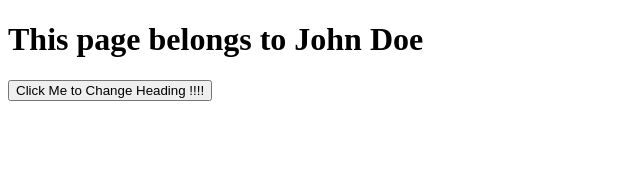
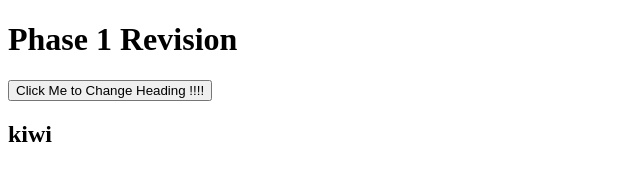
Before and after one commit to bettercodevivek/FrontEnd_Mastery, a plain HTML site: page Phase1/01_basics/index.html in a window 1280 px wide. Both pictures are taken after a click on the button "Click Me to Change Heading !!!!". Shown: the whole page, without its empty margins (0-640 px from the left). Drawn offline with Linux system fonts and the light colour scheme.

Commit message:
Learning about hoisting and TDZ

```diff
--- a/Phase1/01_basics/index.html
+++ b/Phase1/01_basics/index.html
@@ -6,6 +6,7 @@
     <body>
         <h1 id="head-1"> Phase 1 Revision </h1>
         <button id="alert-btn"> Click Me to Change Heading !!!!</button>
+        <h2 id="Fruits-heading">Names of Fruit</h2>
     </body>
     <script src="script.js"></script>
 </html>
--- a/Phase1/01_basics/script.js
+++ b/Phase1/01_basics/script.js
@@ -4,7 +4,30 @@ const AlertBtn = document.getElementById('alert-btn');
 
 const Head1 = document.getElementById('head-1');
 
+// let userName=prompt("Enter Your Name BOSS!!");
+
+
 AlertBtn.addEventListener('click',()=>{
-   Head1.innerText=`This page belongs to ${name1}`;
+   Head1.innerText=`This page belongs to ${userName}`;
 // console.log("hello");
 })
+
+const fruits = ["apple","orange","banana","kiwi"];
+
+const FruitHeader = document.getElementById("Fruits-heading");
+
+fruits.map((item,index)=>{
+   FruitHeader.innerText=item;
+});
+
+console.log(name11);
+
+var name11 = "vivek";
+// let name22 = "sunny";
+// const name33 = "money";
+
+
+
+// var => redeclare also possible, updation also possible.
+// let => redeclaration not possible, but updation possible.
+// const => neither, use when you want the data to remain unchanged
```
